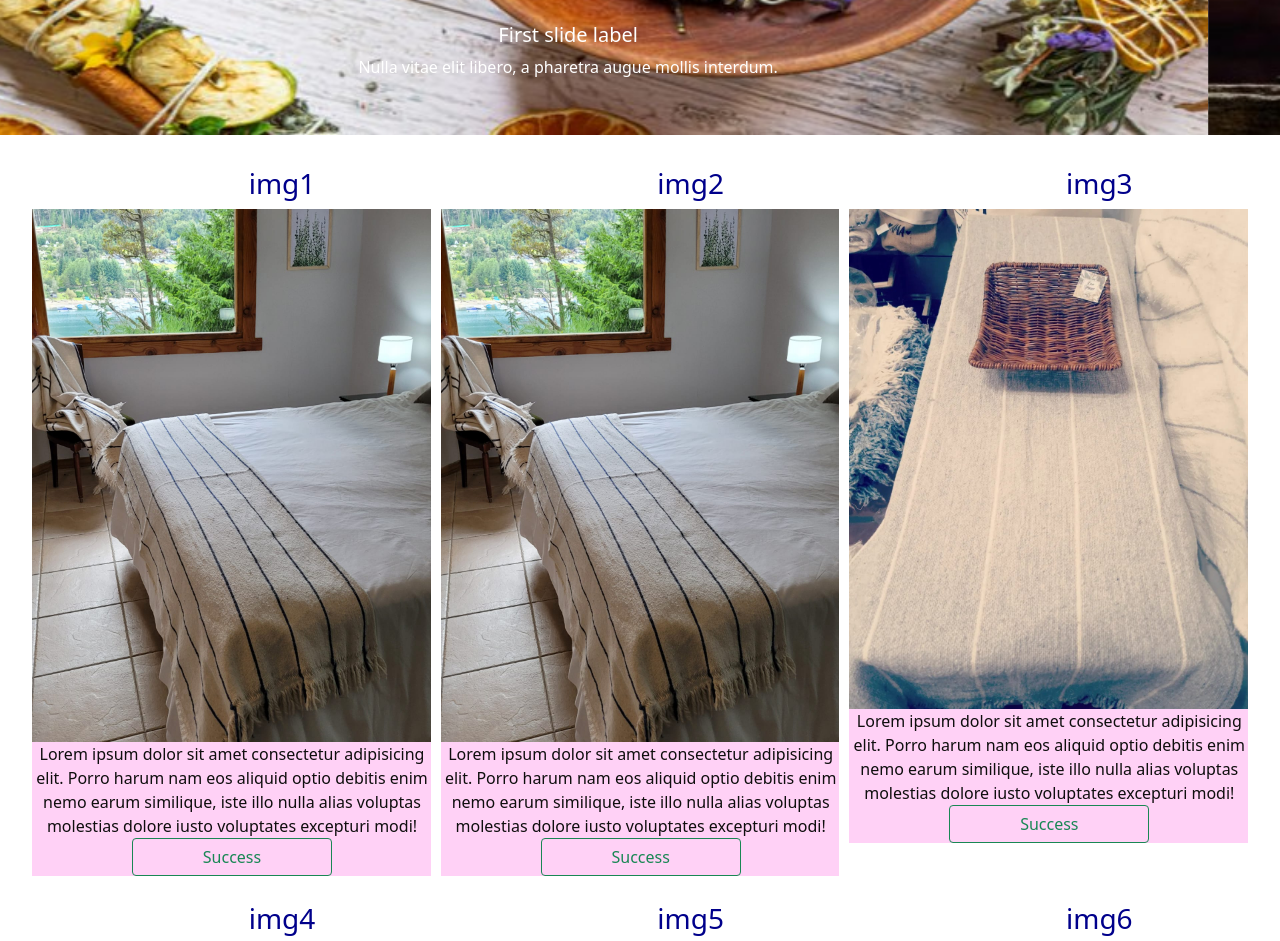
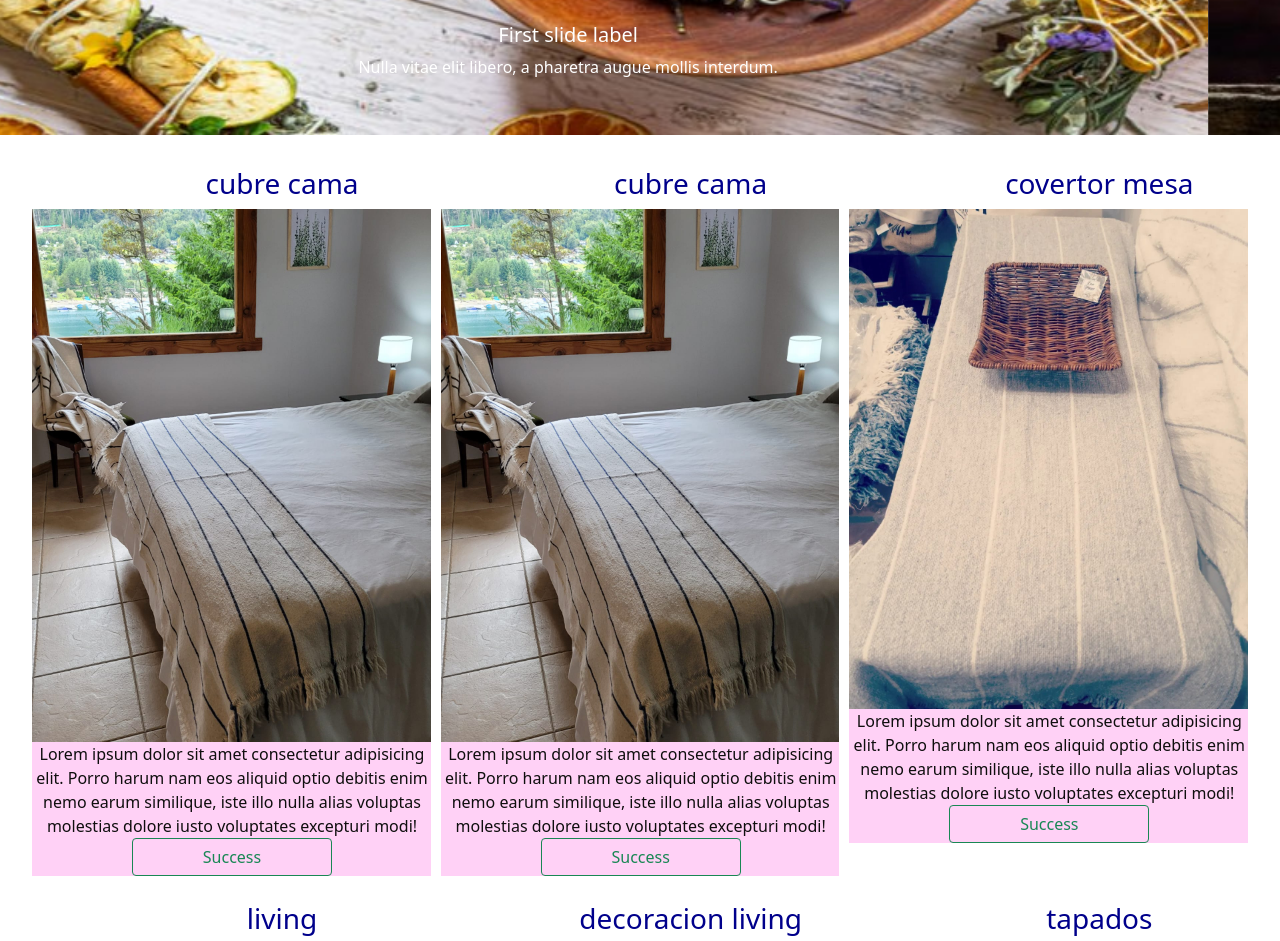
Before and after one commit to josemusicco/proyecto-deco, a website: page decohogar-2.html in a window 1280 px wide. Shown: the part 512-1453 px from the top of the page. Drawn offline with nearby package versions, Linux system fonts and the light colour scheme.

Commit message:
cambios de nombres

```diff
--- a/decohogar-2.html
+++ b/decohogar-2.html
@@ -160,38 +160,38 @@
     <article class="conatainers-decohogar">
 
         <div class="decohogar">
-          <h3>img1</h3>
-          <img src="img/decohogar2.jpg" alt="img6">
+          <h3>cubre cama</h3>
+          <img src="img/decohogar2.jpg" alt="covertor de cama ">
           <p>Lorem ipsum dolor sit amet consectetur adipisicing elit. Porro harum nam eos aliquid optio debitis enim nemo earum similique, iste illo nulla alias voluptas molestias dolore iusto voluptates excepturi modi!
         <button type="button" class="btn btn-outline-success w-50">Success</button>
         </div>
 
         <div class="decohogar">
-          <h3>img2</h3>
-          <img src="img/decohogar2.jpg" alt="img6">
+          <h3>cubre cama</h3>
+          <img src="img/decohogar2.jpg" alt="covertor de cama">
           <p>Lorem ipsum dolor sit amet consectetur adipisicing elit. Porro harum nam eos aliquid optio debitis enim nemo earum similique, iste illo nulla alias voluptas molestias dolore iusto voluptates excepturi modi!
           <button type="button" class="btn btn-outline-success w-50">Success</button>
         </div>
 
         <div class="decohogar">
-          <h3>img3</h3>
-          <img src="img/decohogar6.jpg" alt="img6">
+          <h3>covertor mesa</h3>
+          <img src="img/decohogar6.jpg" alt="covertor de mesa">
           <p>Lorem ipsum dolor sit amet consectetur adipisicing elit. Porro harum nam eos aliquid optio debitis enim nemo earum similique, iste illo nulla alias voluptas molestias dolore iusto voluptates excepturi modi!
           <button type="button" class="btn btn-outline-success w-50">Success</button>
         </div>
 
 
         <div class="decohogar">
-          <h3>img4</h3>
-          <img src="img/decohogar7.jpeg" alt="img6">
+          <h3>living</h3>
+          <img src="img/decohogar7.jpeg" alt="living decoracion">
           <p>Lorem ipsum dolor sit amet consectetur adipisicing elit. Porro harum nam eos aliquid optio debitis enim nemo earum similique, iste illo nulla alias voluptas molestias dolore iusto voluptates excepturi modi!
           <button type="button" class="btn btn-outline-success w-50">Success</button>
         </div>
 
 
         <div class="decohogar">
-          <h3>img5</h3>
-          <img src="img/decohogar.jpeg" alt="img6">
+          <h3>decoracion living </h3>
+          <img src="img/decohogar.jpeg" alt="decoracion living">
           <p>Lorem ipsum dolor sit amet consectetur adipisicing elit. Porro harum nam eos aliquid optio debitis enim nemo earum similique, iste illo nulla alias voluptas molestias dolore iusto voluptates excepturi modi!
           <button type="button" class="btn btn-outline-success w-50">Success</button>
         </div>
@@ -199,8 +199,8 @@
 
 
         <div class="decohogar">
-          <h3>img6</h3>
-          <img src="img/decohogar3.jpg" alt="img6">
+          <h3>tapados</h3>
+          <img src="img/decohogar3.jpg" alt="variedad de tapados">
           <p>Lorem ipsum dolor sit amet consectetur adipisicing elit. Porro harum nam eos aliquid optio debitis enim nemo earum similique, iste illo nulla alias voluptas molestias dolore iusto voluptates excepturi modi!
           <button type="button" class="btn btn-outline-success w-50">Success</button>
         </div>
```
Also changed, not shown: comercio-2.html (+13 -3 lines), promociones-2.html (+13 -13 lines), img/negociodeafuera.jpeg (added), img/negociodesdeadentro.jpeg (added).
